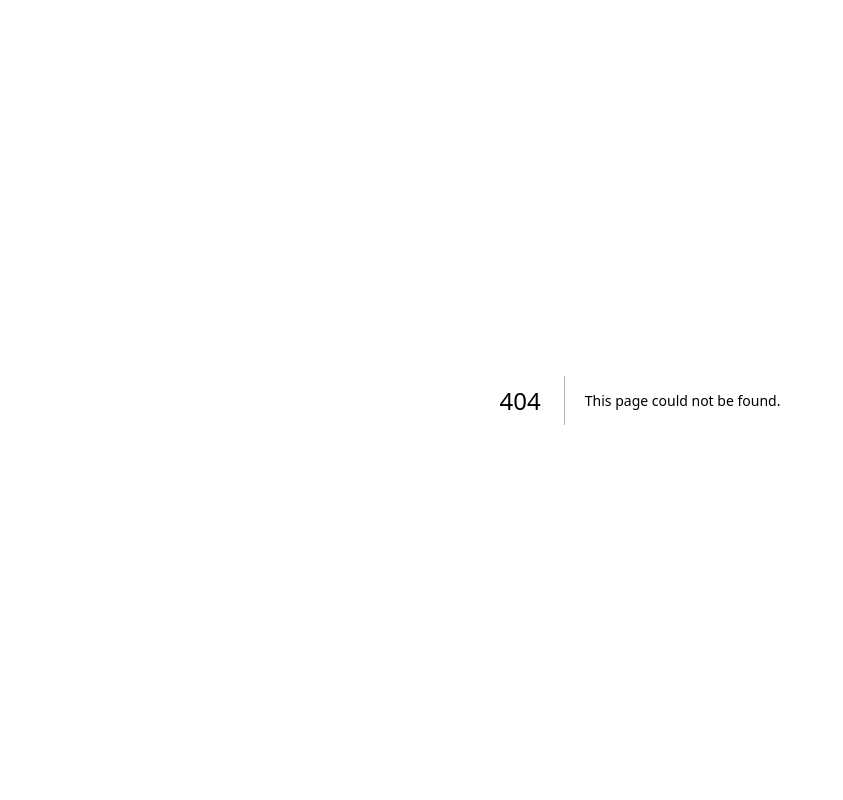
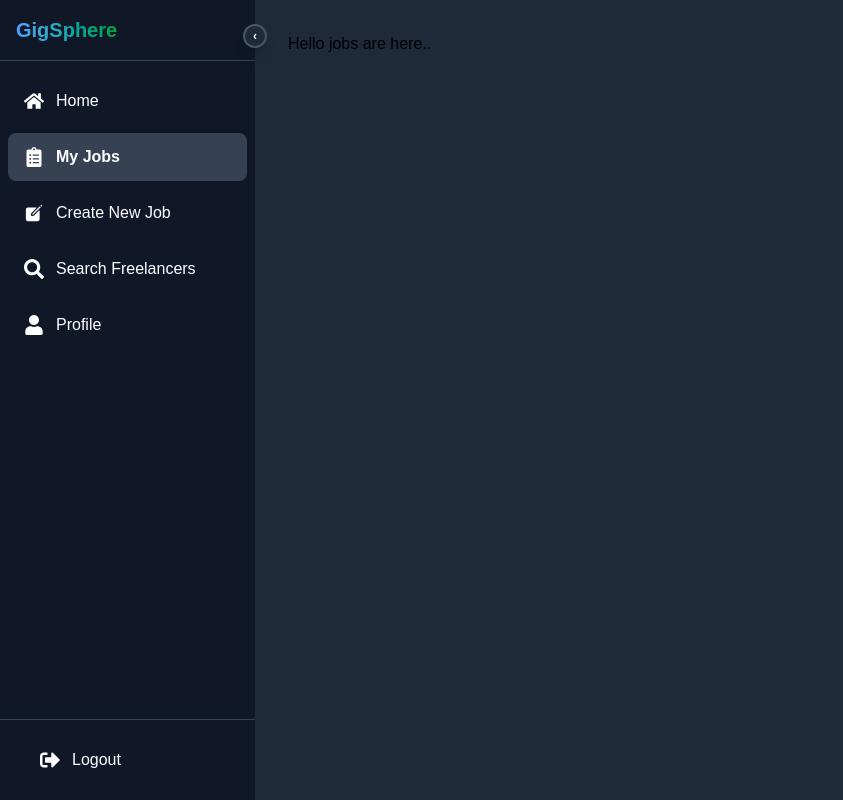
Before and after one commit to pirate08/gigsphere, a Next.js app: page /client-dashboard/all-jobs in a window 1280 px wide. Before the commit this address had no page. Shown: the whole page, without its empty margins (0-843 px from the left). Built offline with nearby package versions, Linux system fonts and the light colour scheme.

Commit message:
Design is ready, need to work in the api intergration...

```diff
--- /dev/null
+++ b/src/app/client-dashboard/all-jobs/page.tsx
@@ -0,0 +1,7 @@
+import React from 'react';
+
+const AllJobs = () => {
+  return <div>Hello jobs are here..</div>;
+};
+
+export default AllJobs;
--- a/src/app/client-dashboard/page.tsx
+++ b/src/app/client-dashboard/page.tsx
@@ -4,7 +4,7 @@ import { getCookie } from 'cookies-next';
 import { useRouter } from 'next/navigation';
 import React, { useEffect } from 'react';
 
-const page = () => {
+const Page = () => {
   const router = useRouter();
 
   useEffect(() => {
@@ -21,11 +21,32 @@ const page = () => {
       return;
     }
   }, [router]);
+
   return (
-    <div>
-      <h1>Hello Sirji</h1>
+    <div className='flex flex-col items-center justify-center min-h-screen bg-black text-white px-6'>
+      <h1 className='text-3xl font-bold mb-4'>
+        Welcome to Your Client Dashboard 🎯
+      </h1>
+      <p className='text-lg text-gray-300 max-w-2xl text-center'>
+        Here you can manage all your job postings and applications.
+        <br />
+        Start by creating a new job, reviewing your active listings, or browsing
+        applicants who have applied to your jobs.
+      </p>
+
+      <div className='mt-6 space-y-2 text-center text-gray-400'>
+        <p>✅ Post new jobs to find the right talent</p>
+        <p>✅ View and edit your active job listings</p>
+        <p>✅ Review applications and manage applicants</p>
+        <p>✅ Accept or reject freelancers easily</p>
+      </div>
+
+      <p className='mt-8 text-sm text-gray-500 italic'>
+        Tip: Head over to <span className='font-semibold'>All Jobs</span> to see
+        your active listings.
+      </p>
     </div>
   );
 };
 
-export default page;
+export default Page;
--- a/src/components/Sidebar.tsx
+++ b/src/components/Sidebar.tsx
@@ -1,6 +1,6 @@
 'use client';
 
-import React from 'react';
+import React, { useState, useEffect } from 'react';
 import Link from 'next/link';
 import {
   FaHome,
@@ -8,8 +8,10 @@ import {
   FaClipboardList,
   FaSignOutAlt,
   FaTimes,
+  FaSearch,
 } from 'react-icons/fa';
-import { useRouter } from 'next/navigation';
+import { IoCreate } from 'react-icons/io5';
+import { usePathname, useRouter } from 'next/navigation';
 import { deleteCookie } from 'cookies-next';
 
 interface SidebarProps {
@@ -17,13 +19,31 @@ interface SidebarProps {
   isMobileMenuOpen: boolean;
   isMobile: boolean;
   closeMobileMenu: () => void;
-  toggleSidebar: () => void; // Added this prop
+  toggleSidebar: () => void;
 }
 
 const sidebarItems = [
-  { name: 'Dashboard', icon: FaHome, href: '/dashboard' },
-  { name: 'Profile', icon: FaUser, href: '/dashboard/profile' },
-  { name: 'Projects', icon: FaClipboardList, href: '/dashboard/projects' },
+  {
+    name: 'Home',
+    icon: FaHome,
+    href: '/',
+  },
+  {
+    name: 'My Jobs',
+    icon: FaClipboardList,
+    href: '/client-dashboard/all-jobs',
+  },
+  {
+    name: 'Create New Job',
+    icon: IoCreate,
+    href: '/client-dashboard/create-job',
+  },
+  {
+    name: 'Search Freelancers',
+    icon: FaSearch,
+    href: '/client-dashboard/search-freelancers',
+  },
+  { name: 'Profile', icon: FaUser, href: '/client-dashboard/profile' },
 ];
 
 const Sidebar: React.FC<SidebarProps> = ({
@@ -31,17 +51,20 @@ const Sidebar: React.FC<SidebarProps> = ({
   isMobileMenuOpen,
   isMobile,
   closeMobileMenu,
-  toggleSidebar, // Added this parameter
+  toggleSidebar,
 }) => {
   const router = useRouter();
+  const pathname = usePathname();
+  const [isClient, setIsClient] = useState(false);
 
-  const handleLinkClick = () => {
+  useEffect(() => {
+    setIsClient(true);
+  }, []);
+
+  const handleMobileLinkClick = () => {
     if (isMobile) {
       closeMobileMenu();
     }
-    deleteCookie('user_token');
-    deleteCookie('user_role');
-    router.push('/login');
   };
 
   const handleLogout = () => {
@@ -60,7 +83,6 @@ const Sidebar: React.FC<SidebarProps> = ({
           ${isCollapsed ? 'w-20' : 'w-64'}
           min-h-screen border-r border-gray-800 relative
         `}>
-        {/* Toggle Button - positioned on the right edge */}
         <button
           onClick={toggleSidebar}
           className={`
@@ -75,7 +97,6 @@ const Sidebar: React.FC<SidebarProps> = ({
           {isCollapsed ? '›' : '‹'}
         </button>
 
-        {/* Header */}
         <div className='flex items-center p-4 border-b border-gray-700'>
           <div className={`${isCollapsed ? 'text-center w-full' : ''}`}>
             <h1
@@ -88,16 +109,22 @@ const Sidebar: React.FC<SidebarProps> = ({
         </div>
 
         <div className='flex-1'>
-          {/* Navigation links */}
           <ul className='space-y-2 py-4'>
-            {sidebarItems.map((item, index) => (
+            {sidebarItems.map((item, index) => {
+              const isActive = isClient ? pathname === item.href : false;
+              return (
                 <li key={index}>
                   <Link href={item.href}>
                     <div
                       className={`
                         flex items-center py-3 px-4 rounded-lg mx-2
-                      hover:bg-gray-800 transition-colors cursor-pointer
+                        transition-colors cursor-pointer
                         ${isCollapsed ? 'justify-center' : ''}
+                        ${
+                          isActive
+                            ? 'bg-gray-700 font-semibold'
+                            : 'hover:bg-gray-800'
+                        }
                       `}>
                       <item.icon className='text-xl flex-shrink-0' />
                       <span
@@ -114,11 +141,11 @@ const Sidebar: React.FC<SidebarProps> = ({
                     </div>
                   </Link>
                 </li>
-            ))}
+              );
+            })}
           </ul>
         </div>
 
-        {/* Footer (e.g., Logout) */}
         <div className='p-4 border-t border-gray-700'>
           <div
             className={`
@@ -152,7 +179,6 @@ const Sidebar: React.FC<SidebarProps> = ({
           ${isMobileMenuOpen ? 'translate-x-0' : '-translate-x-full'}
           flex flex-col
         `}>
-        {/* Mobile Header */}
         <div className='flex items-center justify-between p-4 border-b border-gray-700'>
           <h1 className='text-xl font-bold bg-gradient-to-r from-blue-400 to-green-600 bg-clip-text text-transparent'>
             GigSphere
@@ -166,28 +192,35 @@ const Sidebar: React.FC<SidebarProps> = ({
         </div>
 
         <div className='flex-1 overflow-y-auto'>
-          {/* Mobile Navigation links */}
           <ul className='space-y-2 py-4'>
-            {sidebarItems.map((item, index) => (
+            {sidebarItems.map((item, index) => {
+              const isActive = isClient ? pathname === item.href : false;
+              return (
                 <li key={index}>
                   <Link href={item.href}>
                     <div
-                    className='flex items-center py-4 px-6 hover:bg-gray-800 transition-colors cursor-pointer'
-                    onClick={handleLinkClick}>
+                      className={`flex items-center py-4 px-6 transition-colors cursor-pointer
+                          ${
+                            isActive
+                              ? 'bg-gray-700 font-semibold'
+                              : 'hover:bg-gray-800'
+                          }
+                      `}
+                      onClick={handleMobileLinkClick}>
                       <item.icon className='text-xl' />
                       <span className='ml-4 text-lg'>{item.name}</span>
                     </div>
                   </Link>
                 </li>
-            ))}
+              );
+            })}
           </ul>
         </div>
 
-        {/* Mobile Footer */}
         <div className='p-4 border-t border-gray-700'>
           <div
             className='flex items-center py-4 px-6 hover:bg-gray-800 transition-colors cursor-pointer'
-            onClick={handleLinkClick}>
+            onClick={handleLogout}>
             <FaSignOutAlt className='text-xl' />
             <span className='ml-4 text-lg'>Logout</span>
           </div>
```
Lines whose indentation alone changed are shown as unchanged.
